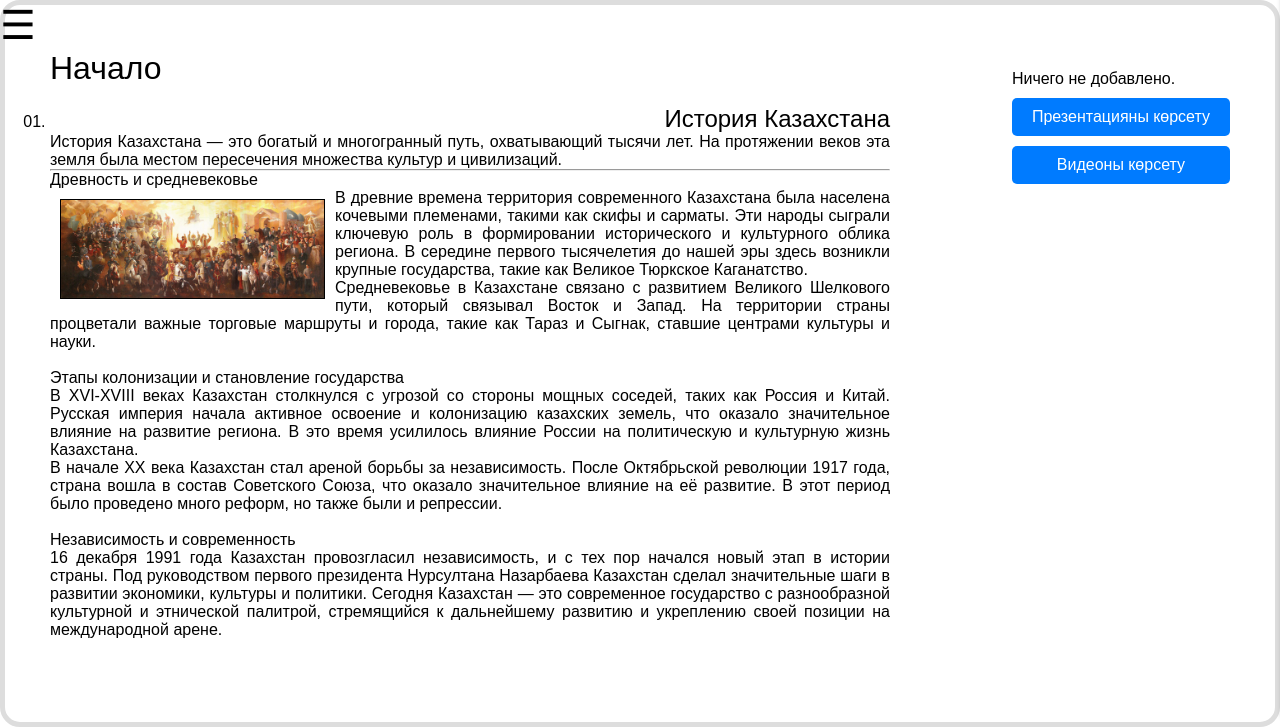
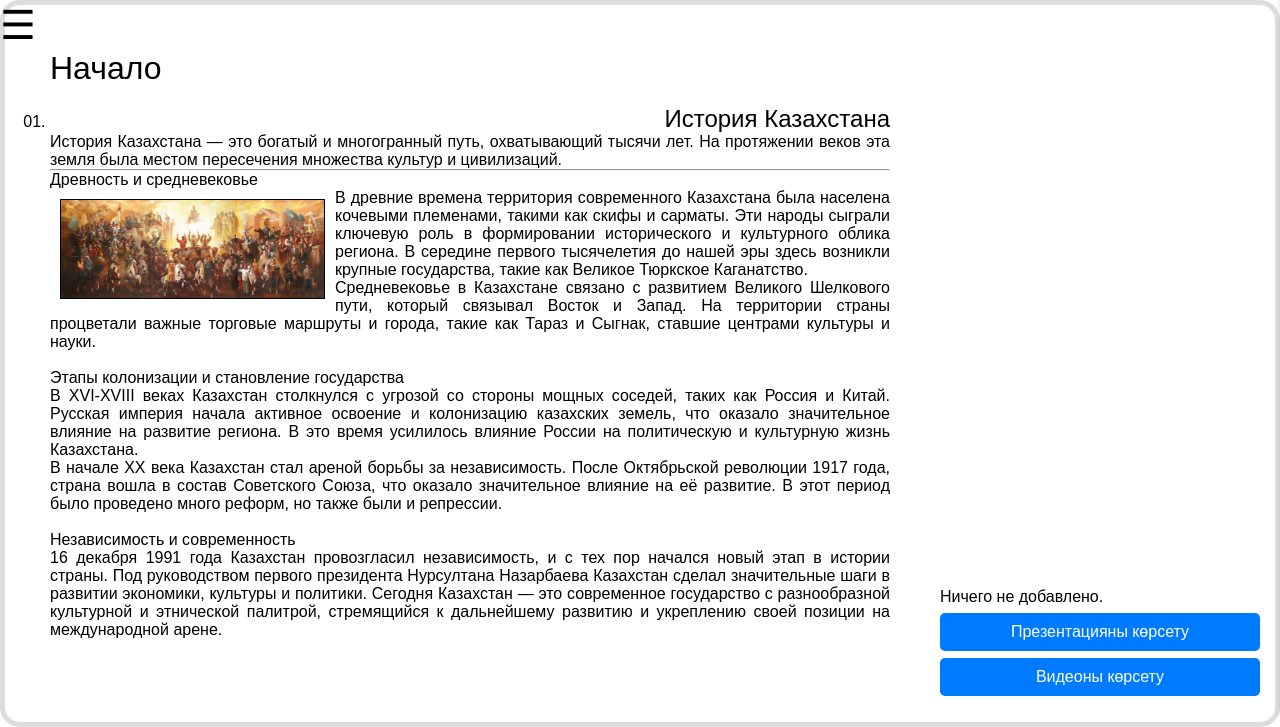
Before and after one commit to serzhan29/Lesson, a Django app: page /lessons/1/ in a window 1280 px wide. Shown: the part 83-810 px from the top of the page. Run offline with Django 4.2, Linux system fonts and the light colour scheme; the visitor is signed in with stand-in values (Sample User, id 1); data comes from the database, SQL or seed files in the repository; data that the repository does not hold is empty; parts of the project's set-up code (start-up, migrations or seed data) failed here and were passed over; some libraries are stand-ins or nearby versions.

Commit message:
Изменения тсиоя

```diff
--- a/main/templates/main/page/detail_lesson.html
+++ b/main/templates/main/page/detail_lesson.html
@@ -11,7 +11,7 @@
         <div class="lesson-center-content">
             <h1>{{ lesson.title }}</h1>
             <br>
-            <p class="black-text">
+            <p >
                 {{ lesson.description|safe }}
             </p>
         </div>
@@ -31,8 +31,8 @@
         <br>
     </div>
 
-    <!-- Контейнер для кнопок -->
-    <div class="button-container">
+    <!-- Контейнер для кнопок с классом fixed-buttons -->
+    <div class="button-container fixed-buttons">
         {% if task %}
             <a href="{% url 'task_detail' task.id %}">
                 <button class="btn btn-primary">Word бағдарламасында тапсырманы көрсету</button>
@@ -41,8 +41,9 @@
             <p>Ничего не добавлено.</p>
         {% endif %}
         <button id="openPresentationModal" class="btn btn-primary">Презентацияны көрсету</button>
-        <button id="openVideoModal" class="btn btn-primary">Видеоны көрсету</button> <!-- Добавлена кнопка для видео -->
+        <button id="openVideoModal" class="btn btn-primary">Видеоны көрсету</button>
     </div>
+
 
 
     <!-- Модальное окно для отображения презентации -->
--- a/main/templates/main/page/lessons.html
+++ b/main/templates/main/page/lessons.html
@@ -19,7 +19,7 @@
                       <div class="item-info">
                           <div class="year-badge">Лекция {{ lesson.number }} </div>
                           <div class="year-badge" style="background: forestgreen; color: white" >ОБӨЖ </div>
-                          <div class="year-badge" style="background: yellow; color: black">Тапсырмалар </div>
+                          <div class="year-badge" style="background: yellow; color: black">Тапсырма </div>
                       </div>
                       <!-- Используйте фильтр safe для отображения HTML -->
                       <p style="color: white;">{{ lesson.short_description|safe }}</p>
--- a/static/css/detail_lesson.css
+++ b/static/css/detail_lesson.css
@@ -46,6 +46,21 @@ video {
     border-radius: 0 20px 20px 0;
     left: auto;
 }
+
+.fixed-buttons {
+    position: fixed;
+
+    right: 20px; /* Сместим контейнер с кнопками от правого края */
+    z-index: 100; /* Сделаем так, чтобы кнопки были на переднем плане */
+    display: flex;
+    flex-direction: column; /* Расположим кнопки вертикально */
+    gap: 10px; /* Добавим расстояние между кнопками */
+}
+
+.fixed-buttons .btn {
+    width: 350px; /* Ширина кнопок */
+}
+
 /* ============================================================================================================== */
                                     /* Кнопка для открытия/закрытия меню */
 /* ============================================================================================================== */
@@ -393,4 +408,19 @@ video {
         transition: background-color 0.3s ease; /* Плавное изменение фона при наведении */
     }
 }
+    .fixed-buttons {
+
+        right: 20px; /* Расположим его на 20px от правого края */
+        bottom: 1px; /* Фиксируем 20px от нижнего края */
+        z-index: 1000; /* Убедимся, что кнопки находятся на переднем плане */
+        display: flex;
+        flex-direction: column; /* Кнопки расположены вертикально */
+        gap: 7px; /* Добавляем расстояние между кнопками */
+    }
+
+    .fixed-buttons .btn {
+        width: 320px; /* Ширина кнопок */
+    }
+
+
 /* ============================================================================================================== */
```
Also changed, not shown: static/ckeditor.css (deleted, +0 -19 lines).
